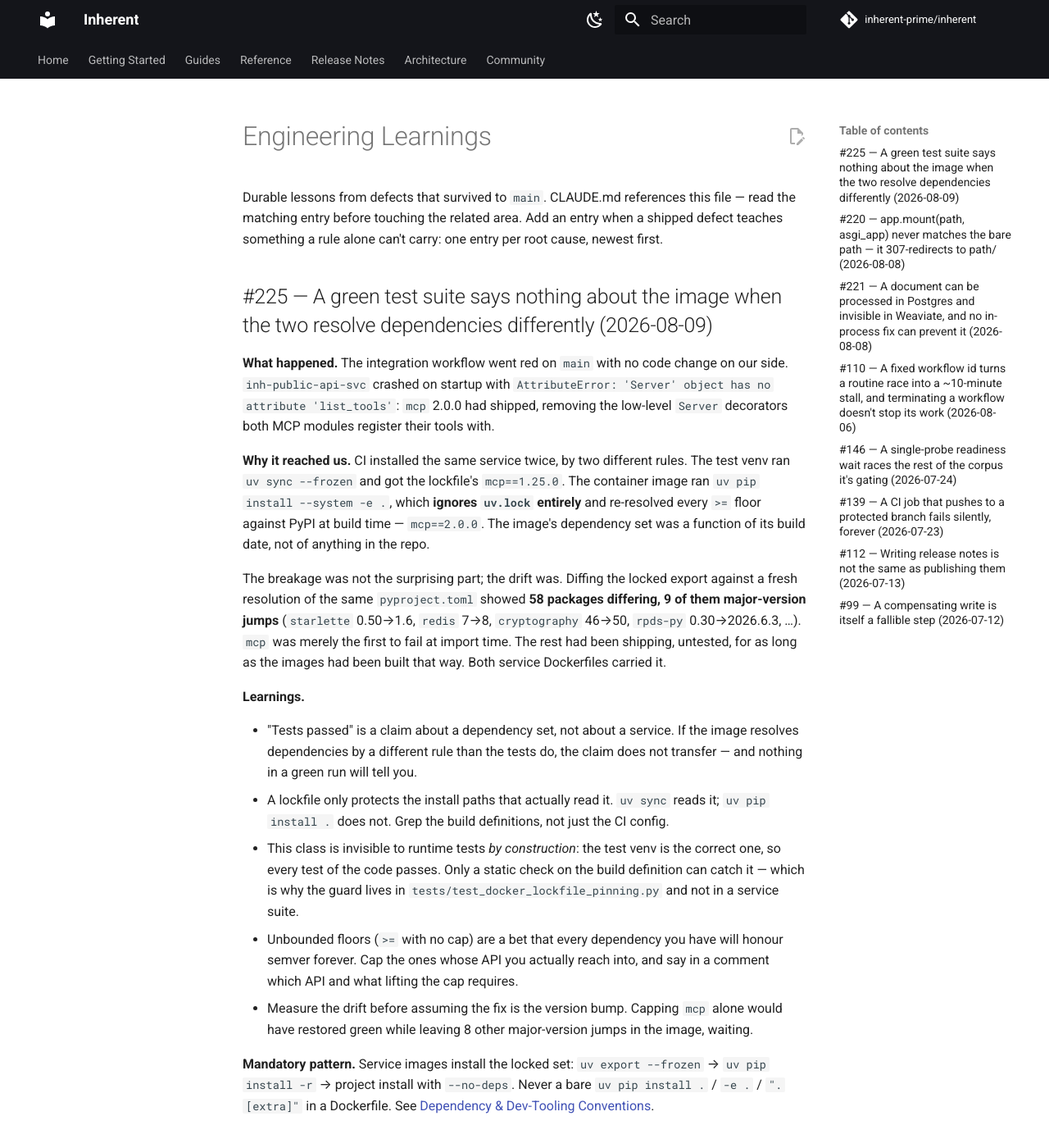
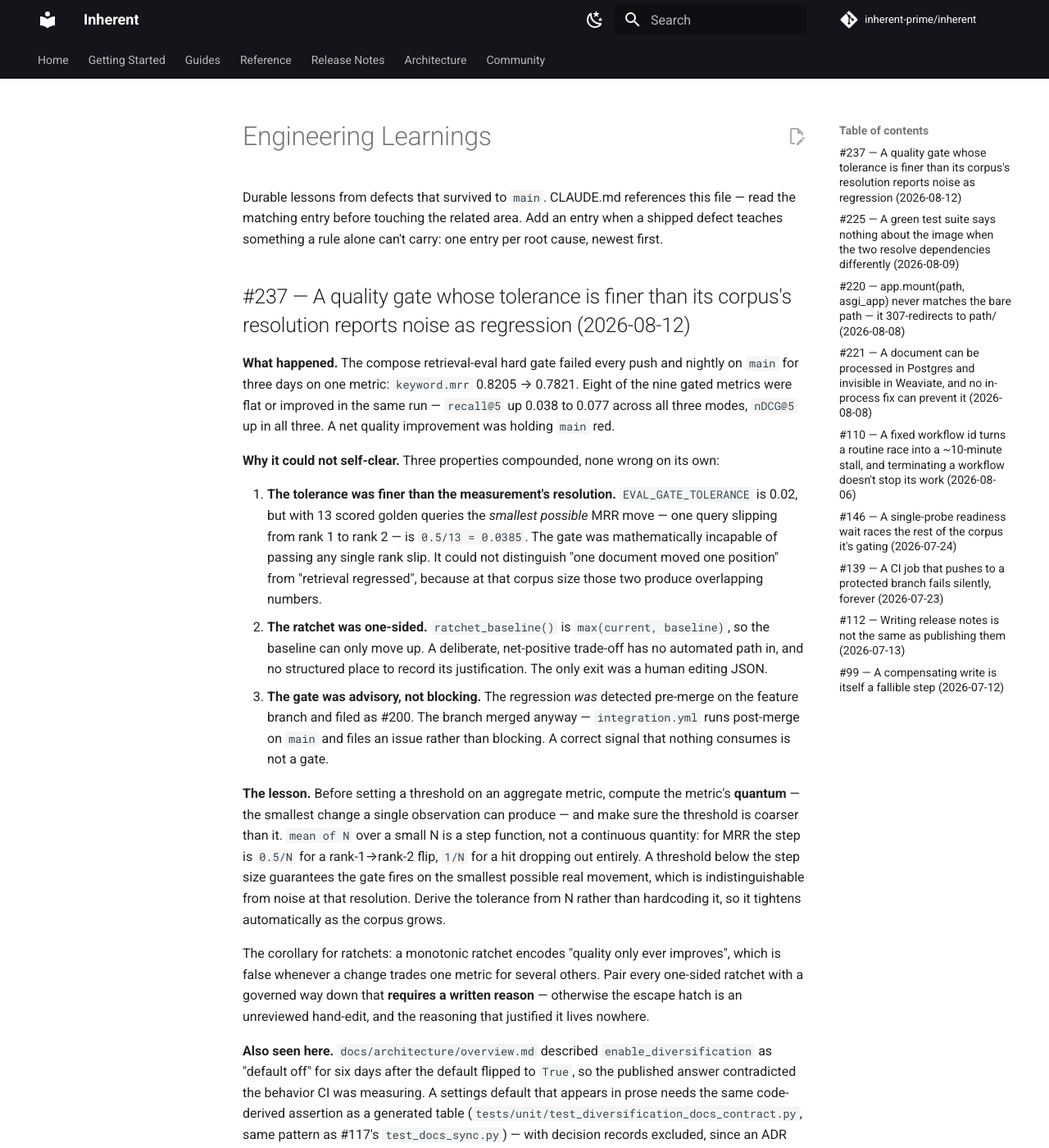
Before and after one commit to akash1047/inherent, an MkDocs documentation site: the page built from docs/developer/learnings.md, in a window 1280 px wide and 1400 px high. Shown: the whole window at 82% size. Built offline with MkDocs 1.6.1 and Material for MkDocs 9.7.7, drawn with Linux system fonts in a browser that asks for light colours; comment, search, counter and statistics services are not loaded; some of the changed text lies outside the part shown.

Commit message:
docs(learnings): a gate tolerance finer than its corpus resolution reports noise as regression (#237)
Adds the #237 entry required by the defect-prevention rules: compute a
metric's quantum (0.5/N for a rank-1->rank-2 MRR flip) before setting a
threshold on it, and pair every one-sided ratchet with a governed way down
that requires a written reason.

Co-Authored-By: Claude Opus 5 (1M context) <noreply@anthropic.com>

```diff
--- a/docs/developer/learnings.md
+++ b/docs/developer/learnings.md
@@ -9,6 +9,62 @@ Durable lessons from defects that survived to `main`. CLAUDE.md references
 this file — read the matching entry before touching the related area. Add an
 entry when a shipped defect teaches something a rule alone can't carry: one
 entry per root cause, newest first.
+
+## #237 — A quality gate whose tolerance is finer than its corpus's resolution reports noise as regression (2026-08-12)
+
+**What happened.** The compose retrieval-eval hard gate failed every push and
+nightly on `main` for three days on one metric: `keyword.mrr` 0.8205 → 0.7821.
+Eight of the nine gated metrics were flat or improved in the same run —
+`recall@5` up 0.038 to 0.077 across all three modes, `nDCG@5` up in all three.
+A net quality improvement was holding `main` red.
+
+**Why it could not self-clear.** Three properties compounded, none wrong on
+its own:
+
+1. **The tolerance was finer than the measurement's resolution.**
+   `EVAL_GATE_TOLERANCE` is 0.02, but with 13 scored golden queries the
+   *smallest possible* MRR move — one query slipping from rank 1 to rank 2 —
+   is `0.5/13 = 0.0385`. The gate was mathematically incapable of passing any
+   single rank slip. It could not distinguish "one document moved one
+   position" from "retrieval regressed", because at that corpus size those
+   two produce overlapping numbers.
+2. **The ratchet was one-sided.** `ratchet_baseline()` is
+   `max(current, baseline)`, so the baseline can only move up. A deliberate,
+   net-positive trade-off has no automated path in, and no structured place to
+   record its justification. The only exit was a human editing JSON.
+3. **The gate was advisory, not blocking.** The regression *was* detected
+   pre-merge on the feature branch and filed as #200. The branch merged
+   anyway — `integration.yml` runs post-merge on `main` and files an issue
+   rather than blocking. A correct signal that nothing consumes is not a gate.
+
+**The lesson.** Before setting a threshold on an aggregate metric, compute the
+metric's **quantum** — the smallest change a single observation can produce —
+and make sure the threshold is coarser than it. `mean of N` over a small N is
+a step function, not a continuous quantity: for MRR the step is `0.5/N` for a
+rank-1→rank-2 flip, `1/N` for a hit dropping out entirely. A threshold below
+the step size guarantees the gate fires on the smallest possible real
+movement, which is indistinguishable from noise at that resolution. Derive the
+tolerance from N rather than hardcoding it, so it tightens automatically as
+the corpus grows.
+
+The corollary for ratchets: a monotonic ratchet encodes "quality only ever
+improves", which is false whenever a change trades one metric for several
+others. Pair every one-sided ratchet with a governed way down that **requires
+a written reason** — otherwise the escape hatch is an unreviewed hand-edit,
+and the reasoning that justified it lives nowhere.
+
+**Also seen here.** `docs/architecture/overview.md` described
+`enable_diversification` as "default off" for six days after the default
+flipped to `True`, so the published answer contradicted the behavior CI was
+measuring. A settings default that appears in prose needs the same
+code-derived assertion as a generated table
+(`tests/unit/test_diversification_docs_contract.py`, same pattern as #117's
+`test_docs_sync.py`) — with decision records excluded, since an ADR must be
+free to narrate both polarities of a decision it later amended.
+
+**Fixed by.** #237 re-seeded the baseline and pinned the docs claim; #236
+tracks the three structural fixes (derived tolerance, `reseed --reason`
+subcommand, path-filtered required check on ranking-affecting PRs).
 
 ## #225 — A green test suite says nothing about the image when the two resolve dependencies differently (2026-08-09)
 
```
